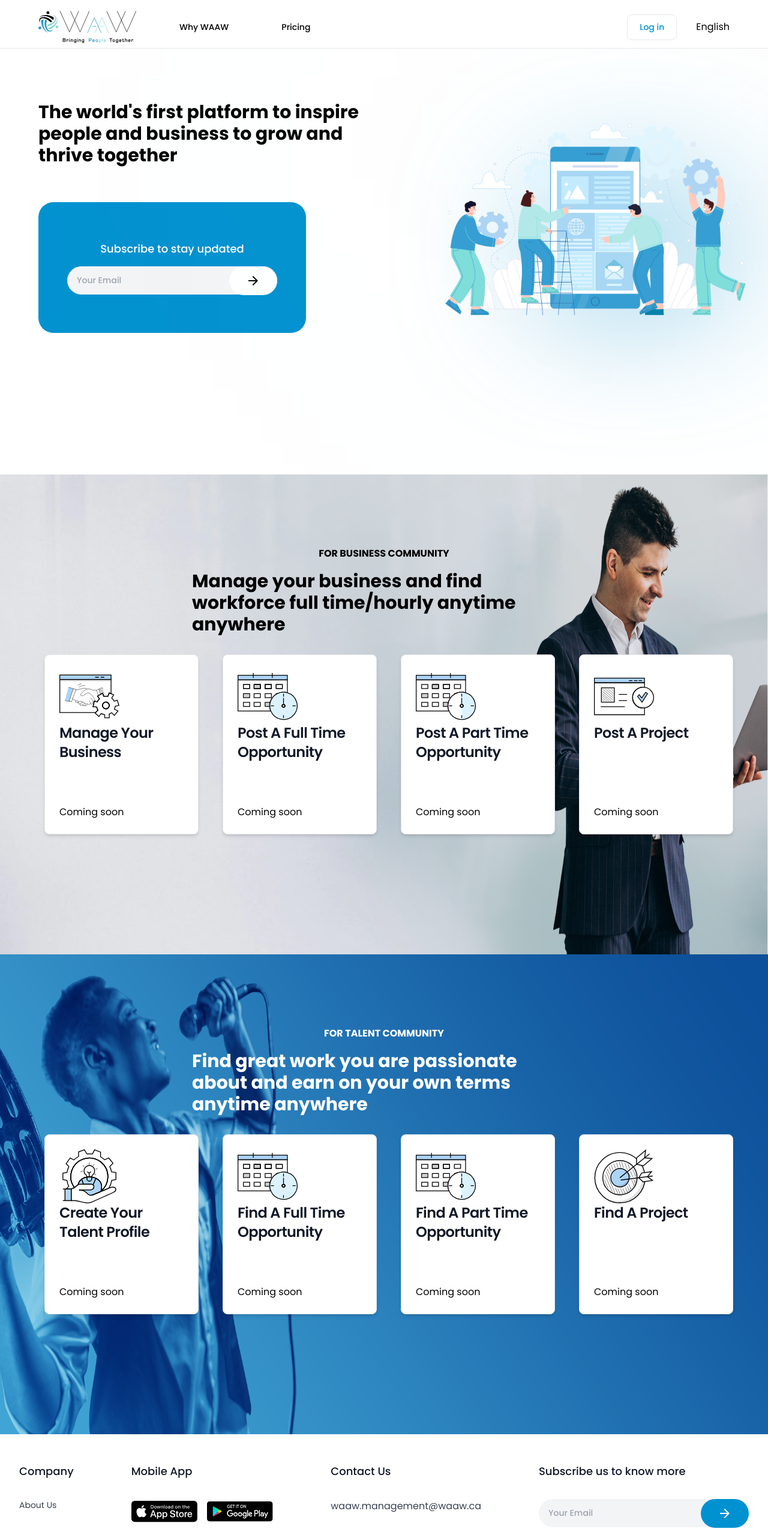
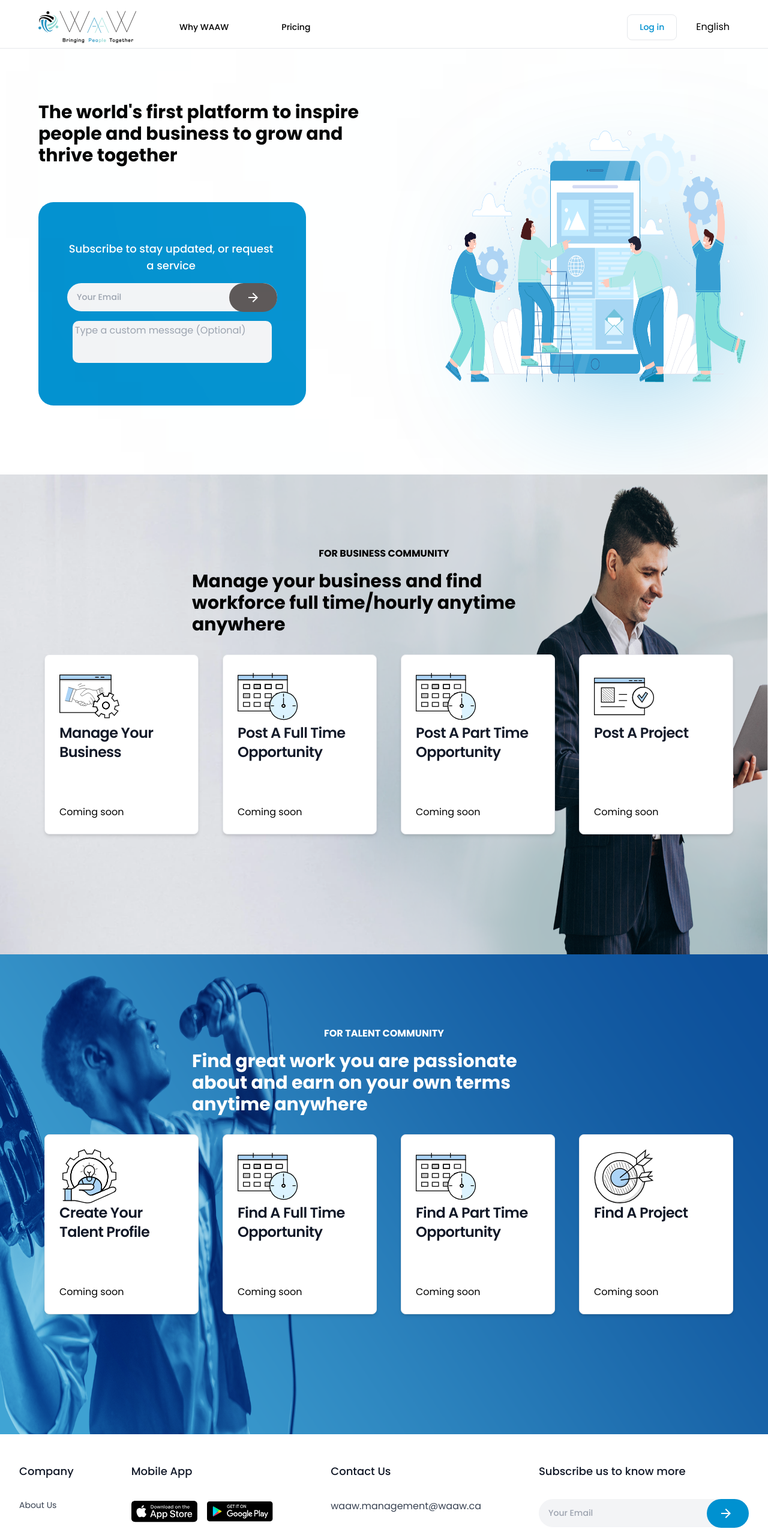
Before and after one commit to Surinder07/working-ui, a React (Vite) app: page / in a window 1280 px wide. Shown: the top 2564 px of the page at 60% size. Built offline with nearby package versions, Linux system fonts and the light colour scheme.

Commit message:
why-waaw page svg added + textarea added

```diff
--- a/src/components/AboutUs.jsx
+++ b/src/components/AboutUs.jsx
@@ -1,5 +1,6 @@
 import React from "react";
 import styles from "../style";
+
 
 const AboutUs = () => {
   return (
--- a/src/components/Footer.jsx
+++ b/src/components/Footer.jsx
@@ -14,15 +14,20 @@ import {
   // logo,
 } from "../assets";
 import Searchbar from "./Searchbar";
-import FacebookIcon from "../assets/SVG/FacebookIcon.svg"
-import Instagram from "../assets/SVG/InstagramIcon.svg"
-import Youtube from "../assets/SVG/YoutubeIcon.svg"
-import Twitter from "../assets/SVG/TwitterIcon.svg"
-import LinkedIn from "../assets/SVG/LinkedInIcon.svg"
-import Global from "../assets/SVG/GlobeIcon.svg"
-import Location from "../assets/SVG/LocationIcon.svg"
+import FacebookIcon from "../assets/SVG/FacebookIcon.svg";
+import Instagram from "../assets/SVG/InstagramIcon.svg";
+import Youtube from "../assets/SVG/YoutubeIcon.svg";
+import Twitter from "../assets/SVG/TwitterIcon.svg";
+import LinkedIn from "../assets/SVG/LinkedInIcon.svg";
+import Global from "../assets/SVG/GlobeIcon.svg";
+import Location from "../assets/SVG/LocationIcon.svg";
 import logo from "../assets/SVG/logo.svg";
 
+const emailInfo = {
+  email: "waaw.management@waaw.ca",
+  subject: "Subscribing For WAAW Updates",
+  body: "I am interested in your services. Keep me updated.",
+};
 
 const Footer = () => {
   return (
@@ -148,8 +153,15 @@ const Footer = () => {
                 Contact Us
               </p>
 
-              <nav aria-label="Footer Resources Nav"  className="mt-8">
-                <a href="mailto:waaw.management@waaw.ca" className="text-gray-700 transition hover:text-gray-700/75">waaw.management@waaw.ca</a>
+              <nav aria-label="Footer Resources Nav" className="mt-8">
+                {/* <a href="mailto:waaw.management@waaw.ca" className="text-gray-700 transition hover:text-gray-700/75">waaw.management@waaw.ca</a> */}
+                <a
+                  href={`mailto:${emailInfo.email}?subject=${emailInfo.subject}&body=${emailInfo.body}`}
+                  className="text-gray-700 transition hover:text-gray-700/75"
+                >
+                  waaw.management@waaw.ca
+                </a>
+
                 {/* <h3 className="font-bold text-black mt-[38px] font-poppins">
                   Mobile App
                 </h3>
@@ -189,15 +201,22 @@ const Footer = () => {
                     id="email"
                     type="email"
                     placeholder="Your Email"
-                    autocomplete="off"
+                    autoComplete="off"
                   />
 
-                  <button
+                  {/* <button
                     className="absolute top-1/2 right-[0px] -translate-y-1/2 rounded-full bg-[#0091D0] px-5 py-3 text-sm font-medium text-white transition hover:bg-blue-700 w-[80px]"
                     type="button"
                   >
                     {<ArrowForward />}
-                  </button>
+                  </button> */}
+
+                  <a
+                    href={`mailto:${emailInfo.email}?subject=${emailInfo.subject}&body=${emailInfo.body}`}
+                    className="absolute top-1/2 right-[0px] -translate-y-1/2 rounded-full bg-[#0091D0] px-5 py-3 text-sm font-medium text-white transition hover:bg-blue-700 w-[70px]"
+                  >
+                    {<ArrowForward />}
+                  </a>
                 </div>
                 <h3 className="font-poppins mt-4">
                   {" "}
@@ -224,7 +243,11 @@ const Footer = () => {
                     className="text-[#8AD2D1] transition hover:text-teal-700/75"
                   >
                     <span className="sr-only">Facebook</span>
-                    <img src={FacebookIcon} alt="facebook" className="h-[25px]" />
+                    <img
+                      src={FacebookIcon}
+                      alt="facebook"
+                      className="h-[25px]"
+                    />
                   </a>
                 </div>
                 <div className="mr-[18px]">
--- a/src/components/Hero.jsx
+++ b/src/components/Hero.jsx
@@ -3,6 +3,13 @@ import { vector } from "../assets";
 import { Searchbar } from "./";
 import SearchIcon from "@mui/icons-material/Search";
 import { ArrowForward, SearchOutlined } from "@mui/icons-material";
+
+const emailInfo = {
+  email: "waaw.management@waaw.ca",
+  subject: "Subscribing For WAAW Updates",
+  body: "I am interested in your services. Keep me updated.",
+};
+
 const Hero = () => {
   return (
     <section
@@ -58,8 +65,8 @@ const Hero = () => {
         </div> */}
         <div className="bg-[#0091D0] mt-[60px] flex flex-col justify-center align-center rounded-[25px] gap-6 px-[4rem] py-[3rem] sm:px-[11rem] sm:py-[5rem] md:px-[4rem] md:py-[3rem] lg:px-[3rem] lg:py-[4rem] searchcontainer">
           <div className="text-center ">
-            <p className="text-lg mb-[15px] font-medium text-white font-poppins">
-              Subscribe to stay updated
+            <p className="text-lg mb-[15px] max-w-[30ch] font-medium text-white font-poppins">
+              Subscribe to stay updated, or request a service
             </p>
 
             <nav aria-label="Footer Helpful Nav" className="mt-2 w-[350px]">
@@ -74,17 +81,24 @@ const Hero = () => {
                   id="email"
                   type="email"
                   placeholder="Your Email"
-                  autocomplete="off"
+                  autoComplete="off"
                 />
 
-                <button
-                  className="absolute top-1/2 right-[0px] -translate-y-1/2 rounded-full bg-[#ffffff] px-5 py-3 text-sm font-medium text-black transition w-[80px]"
+                {/* <button
+                  className="absolute top-1/2 right-[0px] -translate-y-1/2 rounded-full bg-[#5a5555] px-5 py-3 text-sm font-medium text-white transition w-[80px]"
                   type="button"
                 >
                   {<ArrowForward />}
-                </button>
+                </button> */}
+                <a
+                  href={`mailto:${emailInfo.email}?subject=${emailInfo.subject}&body=${emailInfo.body}`}
+                  className="absolute top-1/2 right-[0px] -translate-y-1/2 rounded-full bg-[#5a5555] px-5 py-3 text-sm font-medium text-white transition w-[80px]"
+                >
+                  {<ArrowForward />}
+                </a>
               </div>
             </nav>
+            <textarea placeholder="Type a custom message (Optional)" className="mt-4 resize-none w-[95%] h-[70px] rounded-[10px] text-black bg-gray-100 outline-none p-1" />
           </div>
         </div>
       </div>
--- a/src/pages/AboutUs.jsx
+++ b/src/pages/AboutUs.jsx
@@ -1,7 +1,8 @@
 import React from "react";
 import styles from "../style";
 import AboutComponent from "../components/AboutUs";
-import WhyVector from "../assets/why-vector.png"
+// import WhyVector from "../assets/why-vector.png"
+import WhyVector from "../assets/SVG/WhyVector.svg";
 const AboutUs = () => {
   return (
     <div>
@@ -16,10 +17,9 @@ const AboutUs = () => {
         <p className="mb-[-19px] font-bambino font-semibold text-[#F4F2F2] text-[410px] h-[471px] text-center">
           WAAW
         </p>
-        {/* <h3 className="absolute font-bold text-black top-[170px] left-1/2 -translate-x-1/2 lg:mt-[50px]">
-          FOR BUSINESS COMMUNITY
-        </h3> */}
-        <img src={WhyVector} alt="why-vector" className="absolute bottom-0 w-[950px] font-bold text-black left-1/2 -translate-x-1/2 " />
+        {/* <img src={WhyVector} alt="why-vector" className="absolute bottom-0 w-[950px] font-bold text-black left-1/2 -translate-x-1/2 " /> */}
+        <img src={WhyVector} alt="why-vector" className="absolute bottom-[-69px] w-[1296px] h-[664px] font-bold text-black left-[42%] -translate-x-1/2 " />
+
       </div>
       <section
         id="home"
```
Also changed, not shown: src/assets/SVG/WhyVector.svg (added). Lines whose indentation alone changed are shown as unchanged.
